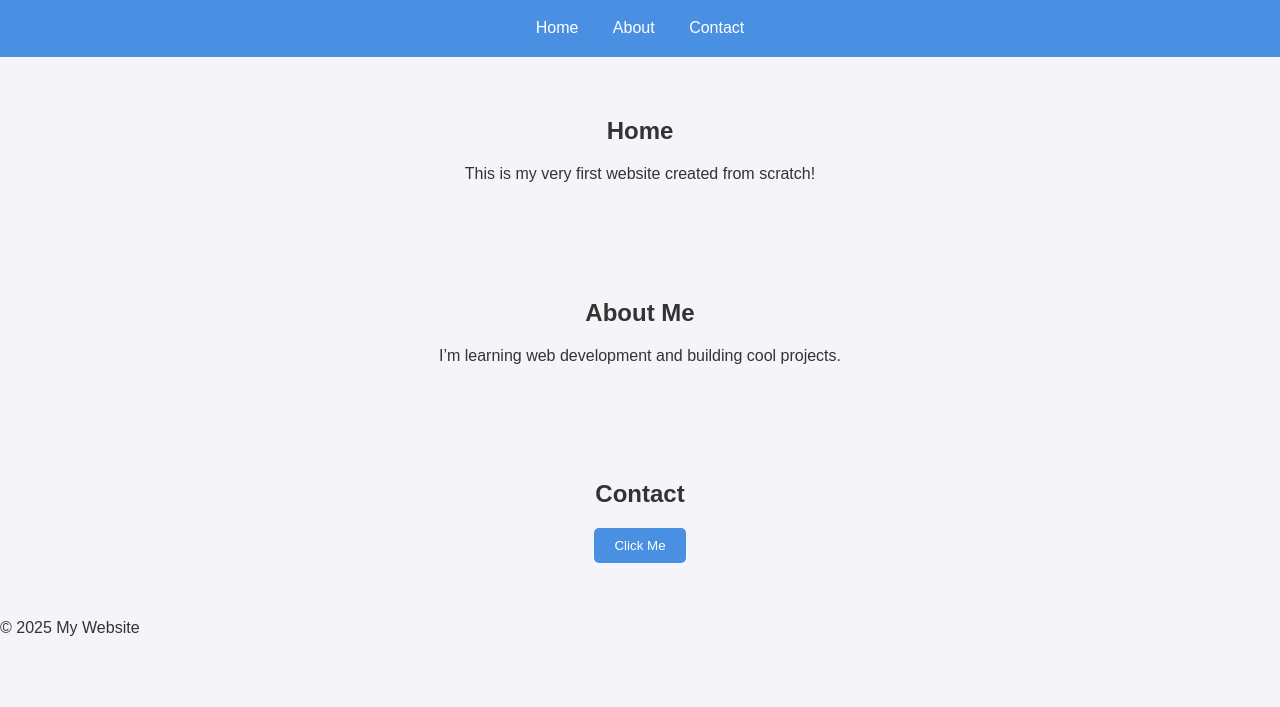
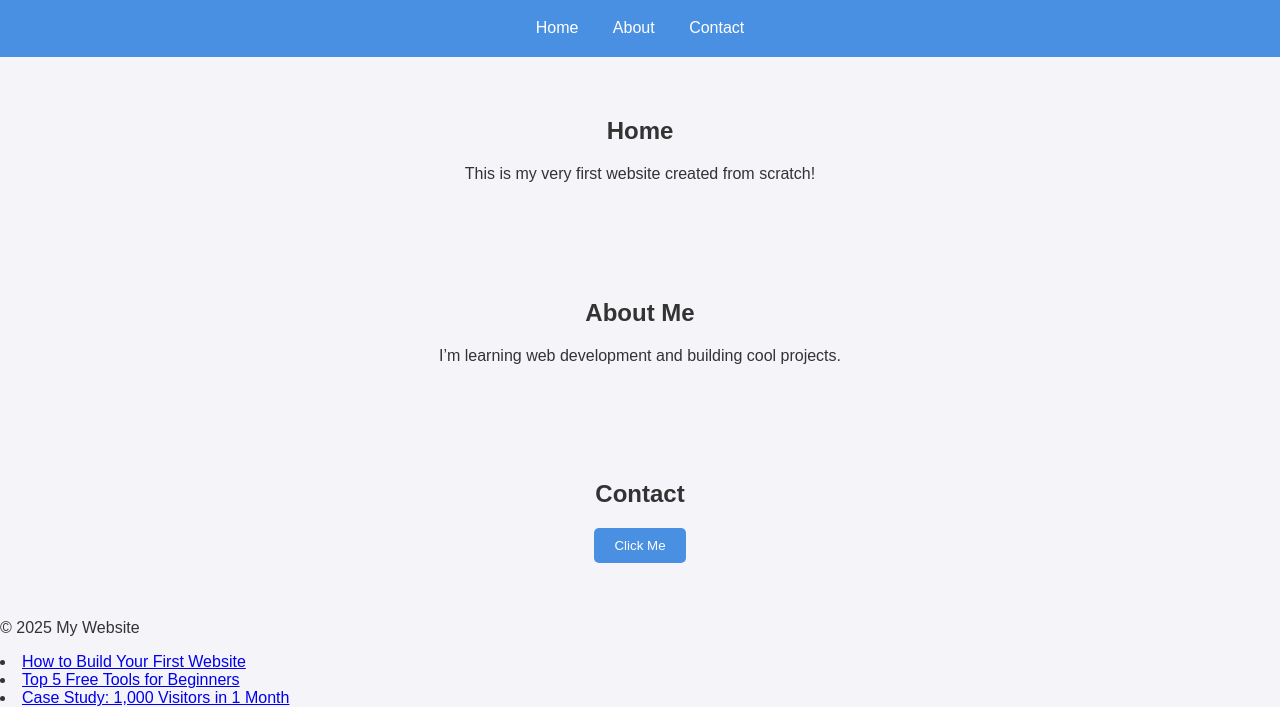
Before and after one commit to bvella9oct-lab/my-web, a plain HTML site: page index.html in a window 1280 px wide. Shown: the part 100-807 px from the top of the page. Drawn offline with Linux system fonts and the light colour scheme.

Commit message:
Update index.html

```diff
--- a/index.html
+++ b/index.html
@@ -39,3 +39,6 @@
   <script src="script.js"></script>
 </body>
 </html>
+<li><a href="posts/post1.html">How to Build Your First Website</a></li>
+  <li><a href="posts/post2.html">Top 5 Free Tools for Beginners</a></li>
+  <li><a href="posts/post3.html">Case Study: 1,000 Visitors in 1 Month</a></li>
```
